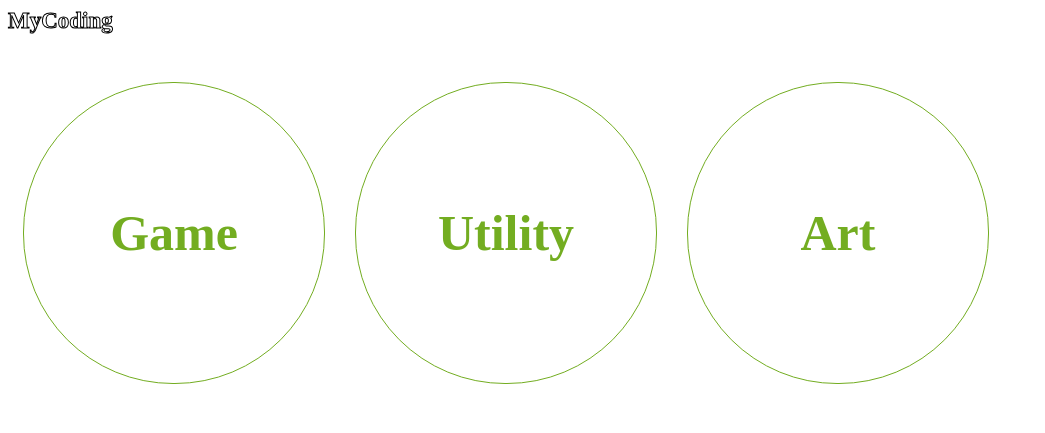
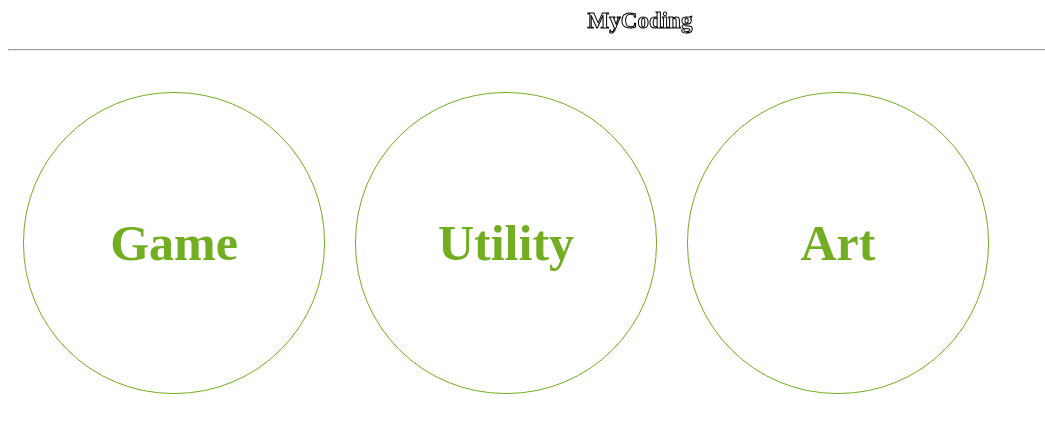
Before and after one commit to truemaxdh/truemaxdh.github.com, a Jekyll site: the page index_test.html, which Jekyll copies as it is, in a window 1280 px wide. Shown: the top 433 px of the page, without its empty margins (0-1045 px from the left). Built offline with Jekyll 4.4.1, drawn with Linux system fonts in a browser that asks for light colours.

Commit message:
Update index_test.html

```diff
--- a/index_test.html
+++ b/index_test.html
@@ -68,9 +68,11 @@
     </script>
   </head>
   <body>
-    <h1>MyCoding</h1>
+    <center><h1>MyCoding</h1></center>
+    <center><hr></center>
     <br>
     <div id="contents"></div>
+    <br>
     <div id="list"></div>
   </body>
 </html>
```
